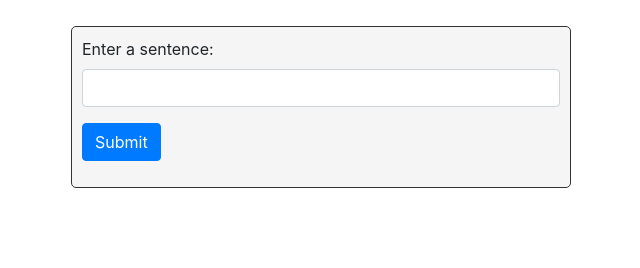
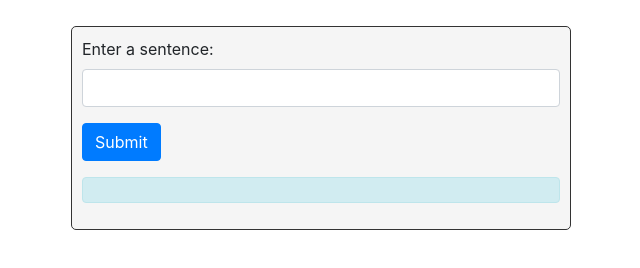
Before and after one commit to dolapo24/word-play, a plain HTML site: page index.html in a window 1280 px wide. Shown: the part 108-376 px from the top of the page, without its empty margins (319-959 px from the left). Drawn offline with Linux system fonts and the light colour scheme.

Commit message:
Add index.html

```diff
--- a/index.html
+++ b/index.html
@@ -18,7 +18,7 @@
         </div>
         <button type="submit" class="btn btn-primary">Submit</button>
     </form>
-    <div id="result" clss="alert alert-info"></div>
+    <div id="result" class="alert alert-info"></div>
   </div>
 </body>
 </html>
```
